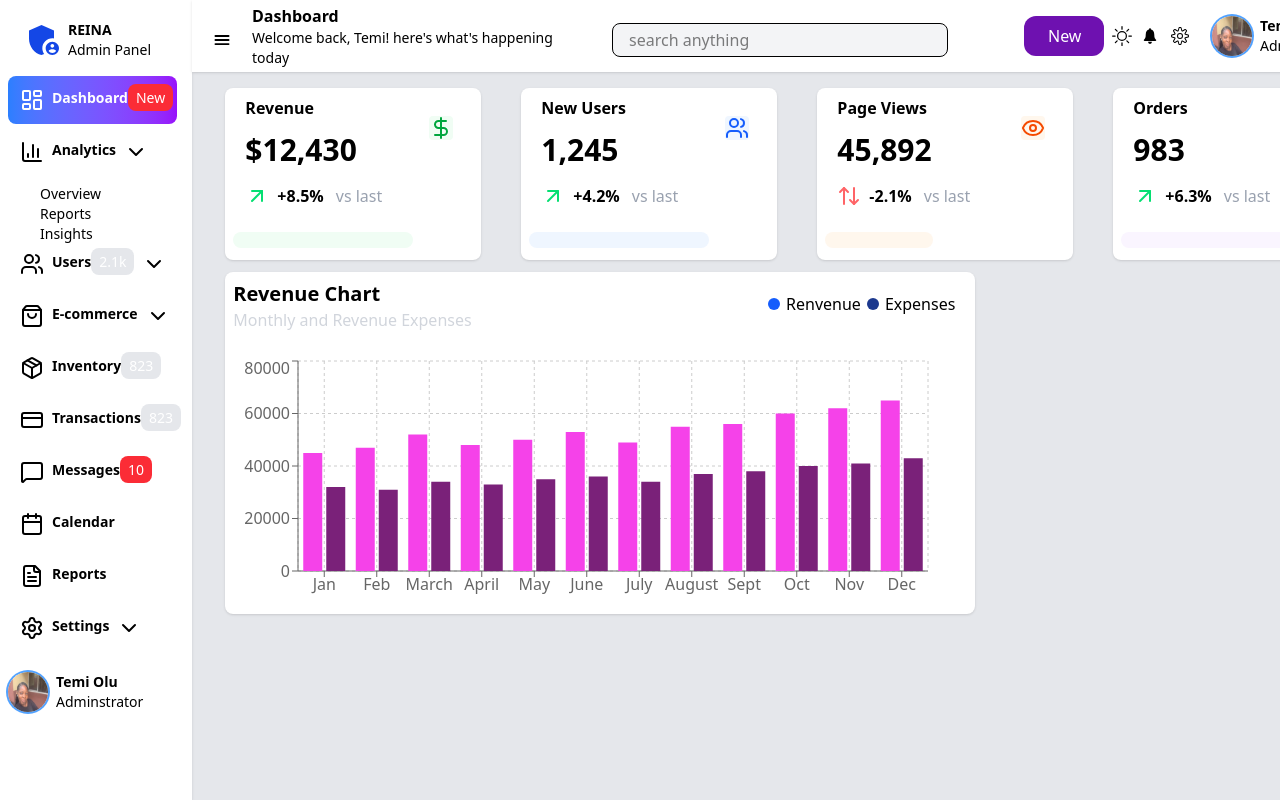
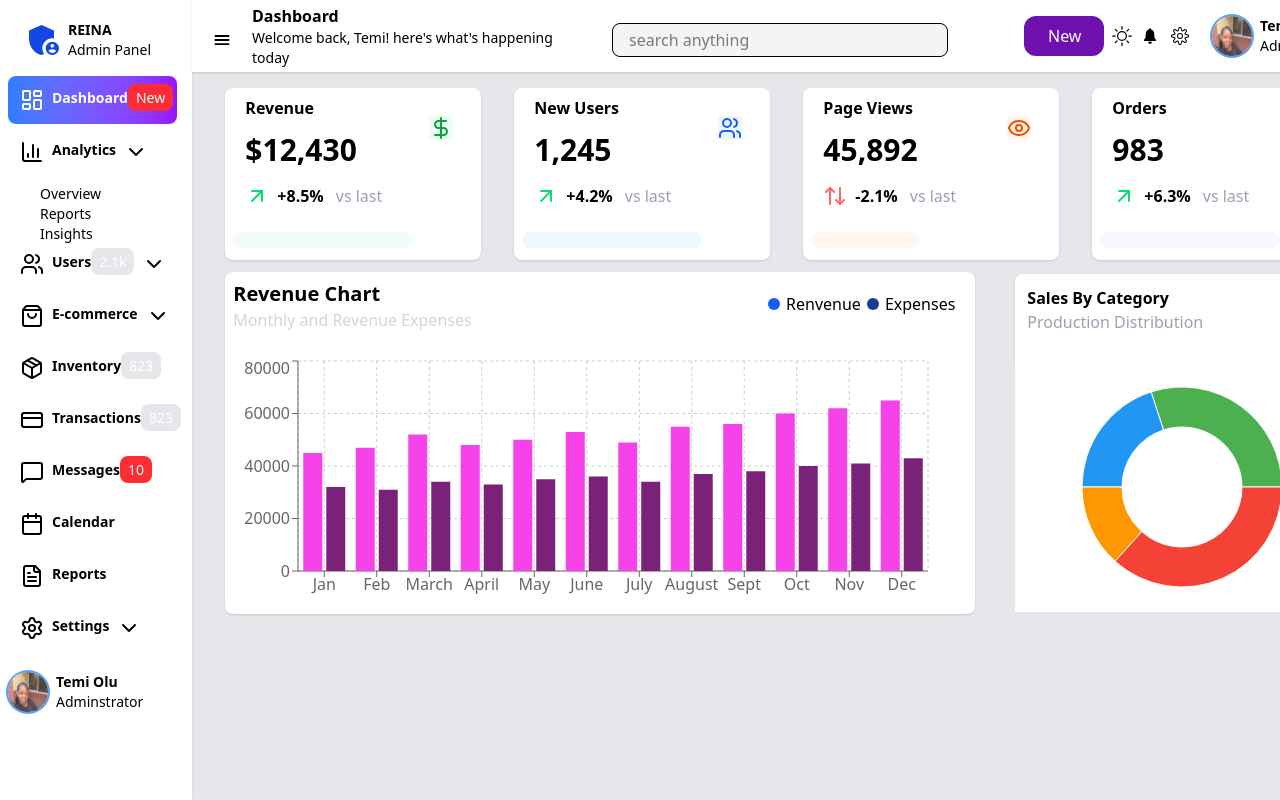
Before and after one commit to Temi-olu/ADMIN-DASHBOARD, a React (Vite) app: page / in a window 1280 px wide. Built offline with nearby package versions, Linux system fonts and the light colour scheme.

Commit message:
Intial commit SideCategory

```diff
--- a/src/Dashboard/ChartSection.jsx
+++ b/src/Dashboard/ChartSection.jsx
@@ -1,10 +1,12 @@
-import React from 'react'
 import RevenueChart from './RevenueChart'
+import SalesCategory from './SalesCategory'
+
 
 function ChartSection() {
   return (
-    <div>
+    <div className='flex'>
       <RevenueChart/>
+      <SalesCategory/>
     </div>
   )
 }
--- a/src/Dashboard/Dashboard.jsx
+++ b/src/Dashboard/Dashboard.jsx
@@ -1,13 +1,11 @@
-import React from 'react'
 import Stats from './Stats'
-import ChartSection from './ChartSection'
+import ChartSection from '../Dashboard/ChartSection'
 
 function Dashboard() {
   return (
     <div className=''>
      <Stats/>
      <ChartSection/>
-
     </div>
   )
 }
--- /dev/null
+++ b/src/Dashboard/SalesCategory.jsx
@@ -0,0 +1,32 @@
+import React from 'react'
+import { PieChart, Pie, Cell ,Tooltip } from 'recharts'
+import { salesData} from "../data.mjs"
+function SalesCategory() {
+  return (
+    <div>
+       <div className='bg-white w-[334px] mt-3.5 border-0 relative left-10 h-24 shadow-sm rounded-lg p-3'>
+<h1 className='font-bold'>Sales By Category</h1>
+<p className='text-gray-400'>Production Distribution</p>
+       <div>
+       <PieChart width={334} height={250} className=' border-none relative top-7 right-3 bg-white'>
+          <Pie
+
+            data={salesData}
+            dataKey="value"
+            nameKey="name"
+            innerRadius={60}
+            outerRadius={100}
+          >
+            {salesData.map((d, i) => (
+              <Cell key={i} fill={d.color} />
+            ))}
+          </Pie>
+          <Tooltip />
+        </PieChart>
+       </div>
+         </div>
+ </div>
+  )
+}
+
+export default SalesCategory
--- a/src/Dashboard/Stats.jsx
+++ b/src/Dashboard/Stats.jsx
@@ -3,7 +3,7 @@ import  {stats} from "../data.mjs";
 import { ArrowUpDown, ArrowUpRight } from 'lucide-react';
 function Stats() {
   return (
-<div className="grid grid-cols-4 gap-74 ml-5 mt-2 ">
+<div className="grid grid-cols-4 gap-18 ml-5 mt-2 ">
   {stats.map((item, index) => (
     <div
       key={index}
--- a/src/data.mjs
+++ b/src/data.mjs
@@ -65,3 +65,9 @@ export const monthlyData = [
   { month: "Nov", revenue: 62000, expenses: 41000 },
   { month: "Dec", revenue: 65000, expenses: 43000 }
 ];
+export const salesData = [
+  { name: "Electronics", value: 45, color: "#4CAF50" },
+  { name: "Clothing", value: 30, color: "#2196F3" },
+  { name: "Furniture", value: 20, color: "#FF9800" },
+  { name: "Groceries", value: 55, color: "#F44336" }
+];
```
